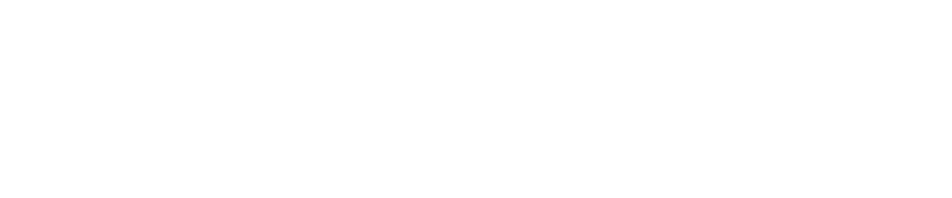
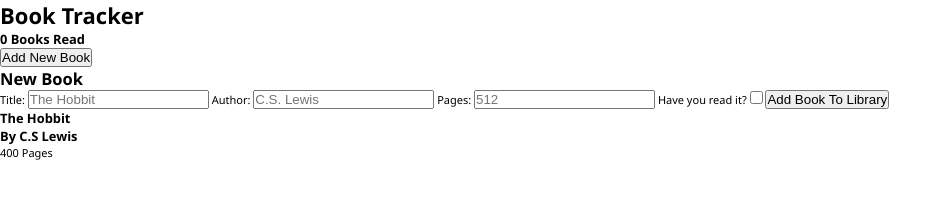
Before and after one commit to linglejack06/library-app, a website: page index.html in a window 1280 px wide. Shown: the whole page, without its empty margins (0-952 px from the left). Drawn offline with Linux system fonts and the light colour scheme.

Commit message:
Add basic card structure and form

```diff
--- a/index.html
+++ b/index.html
@@ -5,10 +5,33 @@
     <meta http-equiv="X-UA-Compatible" content="IE=edge">
     <meta name="viewport" content="width=device-width, initial-scale=1.0">
     <link rel="stylesheet" href="./style.css">
-    <script src="./library.js"></script>
+    <script src="./library.js" defer></script>
     <title>Book Tracker</title>
 </head>
 <body>
+    <header>
+        <h1>Book Tracker</h1>
+    </header>
+    <main>
+        <div class="top">
+            <h3 id="books-read">0 Books Read</h3>
+            <button id="add=book">Add New Book</button>
+            <form class="popup-form">
+                <h2>New Book</h2>
+                <label for="title">Title: </label>
+                <input type="text" id="title" placeholder="The Hobbit">
+                <label for="author">Author: </label>
+                <input type="text" id="author" placeholder="C.S. Lewis">
+                <label for="pages">Pages: </label>
+                <input type="number" id="pages" placeholder="512">
+                <label for="read">Have you read it?</label>
+                <input type="checkbox" id="read" name="isRead" value="true">
+                <button type="submit">Add Book To Library</button>
+            </form>
+        </div>
+        <div class="library">
 
+        </div>
+    </main>
 </body>
 </html>
--- a/library.js
+++ b/library.js
@@ -0,0 +1,28 @@
+/* eslint-disable no-multi-assign */
+const myLibrary = [];
+const library = document.querySelector('.library');
+function Book(title, author, pages, read) {
+    this.title = title;
+    this.author = author;
+    this.pages = pages;
+    this.read = read;
+}
+
+function addBook() {
+
+}
+function createBookCard(book) {
+    const card = document.createElement('div');
+    const bookTitle = document.createElement('h3') ;
+    bookTitle.textContent = book.title;
+    const bookAuthor = document.createElement('h3');
+    bookAuthor.textContent = `By ${book.author}`;
+    const bookPages = document.createElement('p');
+    bookPages.textContent = `${book.pages} Pages`;
+    card.appendChild(bookTitle);
+    card.appendChild(bookAuthor);
+    card.appendChild(bookPages);
+    library.appendChild(card)
+}
+const book = new Book('The Hobbit', 'C.S Lewis', 400, false);
+createBookCard(book);
```
